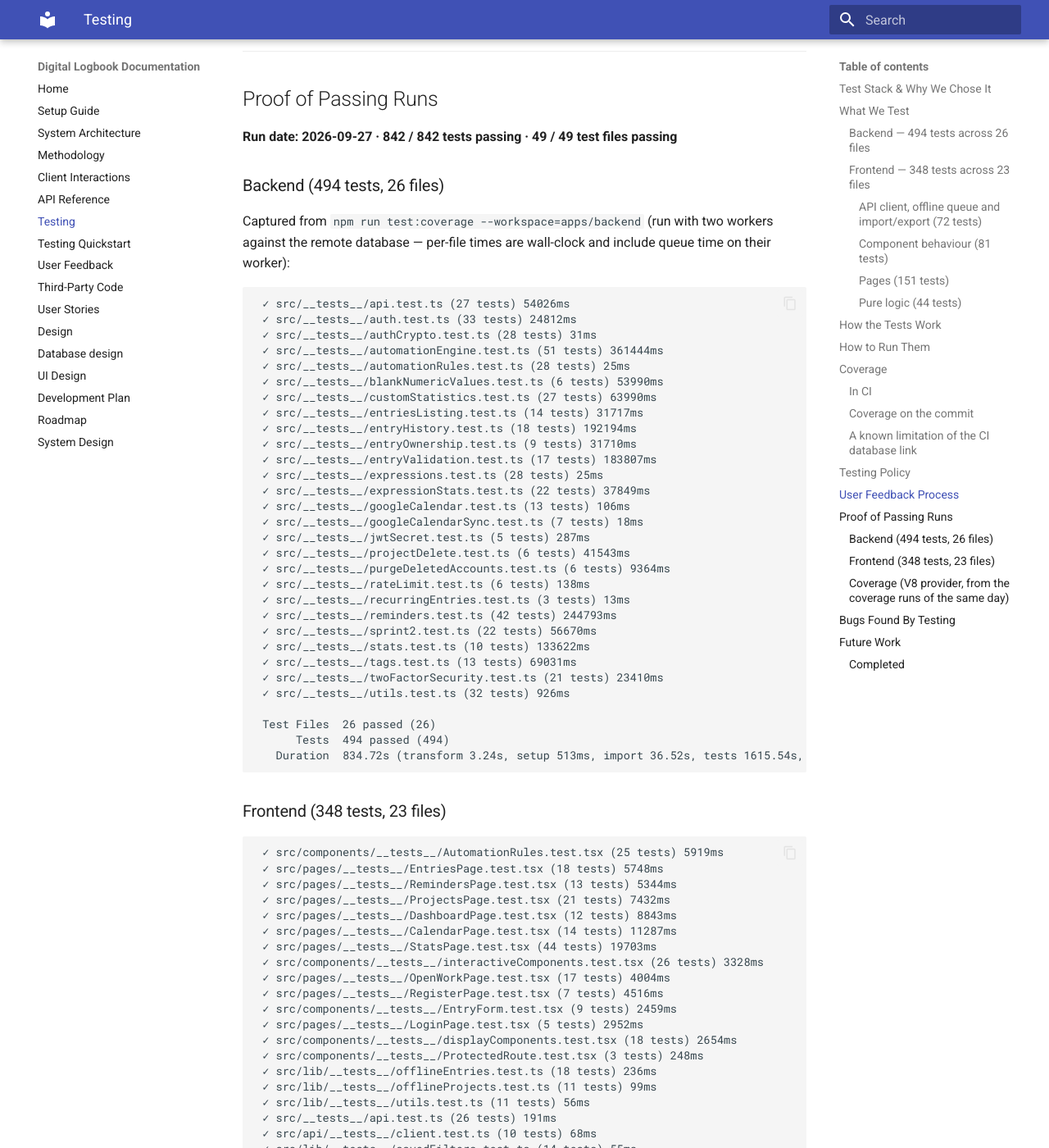
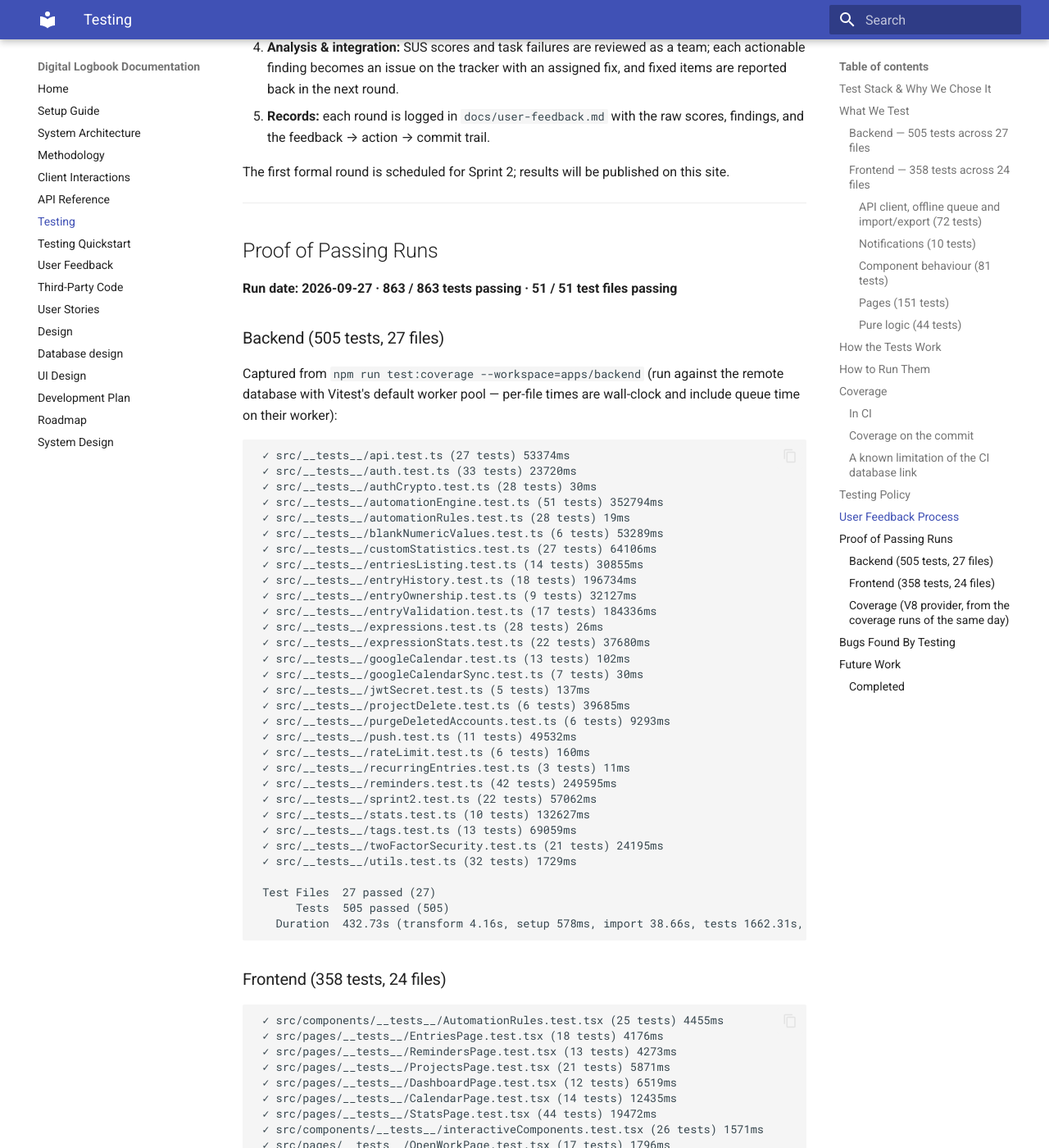
Before and after one commit to DiMpho-20/coms3011a-logbook-digital-logbook, an MkDocs documentation site: the page built from docs/testing.md, in a window 1280 px wide and 1400 px high, scrolled down 8164 px. Shown: the whole window at 82% size. Built offline with MkDocs 1.6.1 and Material for MkDocs 9.7.7, drawn with Linux system fonts in a browser that asks for light colours; some of the changed text lies outside the part shown.

Commit message:
docs: fold the push-notification tests into the testing docs

````diff
--- a/docs/testing.md
+++ b/docs/testing.md
@@ -27,12 +27,12 @@ logic like saved-filter persistence).
 
 ## What We Test
 
-842 tests in total: 494 backend across 26 files, 348 frontend across 23
+863 tests in total: 505 backend across 27 files, 358 frontend across 24
 files. Per-file detail for the backend lives in
 [`apps/backend/TESTING.md`](../apps/backend/TESTING.md); the summaries
 below cover the whole monorepo.
 
-### Backend — 494 tests across 26 files
+### Backend — 505 tests across 27 files
 
 - **Core API & infrastructure (50):** `api.test.ts` (27) — health, project
   CRUD, entry fields, entries, time summaries; plus `projectDelete` (6),
@@ -53,15 +53,17 @@ below cover the whole monorepo.
   group and timeline stats US11/US12), `stats` (10),
   `customStatistics` (27, US17), `expressions` (28),
   `expressionStats` (22)
-- **Automation, integrations and utilities (173):**
+- **Automation, integrations and utilities (184):**
   `automationEngine.test.ts` (51 — rule CRUD, triggers, conditions,
   actions, history, no-looping, ownership; US26),
   `automationRules.test.ts` (28 — the pure evaluator), `googleCalendar`
   (13) and `googleCalendarSync` (7) — the OAuth hand-off and the
   idempotent due-date mirror (FEAT-001), `reminders` (42, US28),
-  `utils` (32 — computed fields, formulas, auth utils, format versions)
+  `push` (11 — push subscriptions and the due-reminder delivery job,
+  US28), `utils` (32 — computed fields, formulas, auth utils, format
+  versions)
 
-### Frontend — 348 tests across 23 files
+### Frontend — 358 tests across 24 files
 
 #### API client, offline queue and import/export (72 tests)
 
@@ -75,6 +77,16 @@ below cover the whole monorepo.
 - **`offlineCache.test.ts` (7), `offlineEntries.test.ts` (18),
   `offlineProjects.test.ts` (11)** — the offline layer: cache reads and
   expiry, queueing entries and projects, and syncing them back
+
+#### Notifications (10 tests)
+
+- **`reminderNotifications.test.ts` (10)** — in-app reminder notifications
+  (off until turned on, reminders already due at switch-on are not
+  announced, each reminder announced once, a summary when many fall due,
+  permission refused stays off) and the push path (device subscribes when
+  the server has push set up, the server takes over announcing while
+  pushing, in-app fallback when the server has push off, unsubscribe when
+  turned off)
 
 #### Component behaviour (81 tests)
 
@@ -343,84 +355,87 @@ published on this site.
 
 ## Proof of Passing Runs
 
-**Run date: 2026-09-27 · 842 / 842 tests passing · 49 / 49 test files passing**
+**Run date: 2026-09-27 · 863 / 863 tests passing · 51 / 51 test files passing**
 
-### Backend (494 tests, 26 files)
+### Backend (505 tests, 27 files)
 
-Captured from `npm run test:coverage --workspace=apps/backend` (run with two
-workers against the remote database — per-file times are wall-clock and
-include queue time on their worker):
+Captured from `npm run test:coverage --workspace=apps/backend` (run against
+the remote database with Vitest's default worker pool — per-file times are
+wall-clock and include queue time on their worker):
 
 ```text
- ✓ src/__tests__/api.test.ts (27 tests) 54026ms
- ✓ src/__tests__/auth.test.ts (33 tests) 24812ms
- ✓ src/__tests__/authCrypto.test.ts (28 tests) 31ms
- ✓ src/__tests__/automationEngine.test.ts (51 tests) 361444ms
- ✓ src/__tests__/automationRules.test.ts (28 tests) 25ms
- ✓ src/__tests__/blankNumericValues.test.ts (6 tests) 53990ms
- ✓ src/__tests__/customStatistics.test.ts (27 tests) 63990ms
- ✓ src/__tests__/entriesListing.test.ts (14 tests) 31717ms
- ✓ src/__tests__/entryHistory.test.ts (18 tests) 192194ms
- ✓ src/__tests__/entryOwnership.test.ts (9 tests) 31710ms
- ✓ src/__tests__/entryValidation.test.ts (17 tests) 183807ms
- ✓ src/__tests__/expressions.test.ts (28 tests) 25ms
- ✓ src/__tests__/expressionStats.test.ts (22 tests) 37849ms
- ✓ src/__tests__/googleCalendar.test.ts (13 tests) 106ms
- ✓ src/__tests__/googleCalendarSync.test.ts (7 tests) 18ms
- ✓ src/__tests__/jwtSecret.test.ts (5 tests) 287ms
- ✓ src/__tests__/projectDelete.test.ts (6 tests) 41543ms
- ✓ src/__tests__/purgeDeletedAccounts.test.ts (6 tests) 9364ms
- ✓ src/__tests__/rateLimit.test.ts (6 tests) 138ms
- ✓ src/__tests__/recurringEntries.test.ts (3 tests) 13ms
- ✓ src/__tests__/reminders.test.ts (42 tests) 244793ms
- ✓ src/__tests__/sprint2.test.ts (22 tests) 56670ms
- ✓ src/__tests__/stats.test.ts (10 tests) 133622ms
- ✓ src/__tests__/tags.test.ts (13 tests) 69031ms
- ✓ src/__tests__/twoFactorSecurity.test.ts (21 tests) 23410ms
- ✓ src/__tests__/utils.test.ts (32 tests) 926ms
+ ✓ src/__tests__/api.test.ts (27 tests) 53374ms
+ ✓ src/__tests__/auth.test.ts (33 tests) 23720ms
+ ✓ src/__tests__/authCrypto.test.ts (28 tests) 30ms
+ ✓ src/__tests__/automationEngine.test.ts (51 tests) 352794ms
+ ✓ src/__tests__/automationRules.test.ts (28 tests) 19ms
+ ✓ src/__tests__/blankNumericValues.test.ts (6 tests) 53289ms
+ ✓ src/__tests__/customStatistics.test.ts (27 tests) 64106ms
+ ✓ src/__tests__/entriesListing.test.ts (14 tests) 30855ms
+ ✓ src/__tests__/entryHistory.test.ts (18 tests) 196734ms
+ ✓ src/__tests__/entryOwnership.test.ts (9 tests) 32127ms
+ ✓ src/__tests__/entryValidation.test.ts (17 tests) 184336ms
+ ✓ src/__tests__/expressions.test.ts (28 tests) 26ms
+ ✓ src/__tests__/expressionStats.test.ts (22 tests) 37680ms
+ ✓ src/__tests__/googleCalendar.test.ts (13 tests) 102ms
+ ✓ src/__tests__/googleCalendarSync.test.ts (7 tests) 30ms
+ ✓ src/__tests__/jwtSecret.test.ts (5 tests) 137ms
+ ✓ src/__tests__/projectDelete.test.ts (6 tests) 39685ms
+ ✓ src/__tests__/purgeDeletedAccounts.test.ts (6 tests) 9293ms
+ ✓ src/__tests__/push.test.ts (11 tests) 49532ms
+ ✓ src/__tests__/rateLimit.test.ts (6 tests) 160ms
+ ✓ src/__tests__/recurringEntries.test.ts (3 tests) 11ms
+ ✓ src/__tests__/reminders.test.ts (42 tests) 249595ms
+ ✓ src/__tests__/sprint2.test.ts (22 tests) 57062ms
+ ✓ src/__tests__/stats.test.ts (10 tests) 132627ms
+ ✓ src/__tests__/tags.test.ts (13 tests) 69059ms
+ ✓ src/__tests__/twoFactorSecurity.test.ts (21 tests) 24195ms
+ ✓ src/__tests__/utils.test.ts (32 tests) 1729ms
 
- Test Files  26 passed (26)
-      Tests  494 passed (494)
-   Duration  834.72s (transform 3.24s, setup 513ms, import 36.52s, tests 1615.54s, environment 4ms)
+ Test Files  27 passed (27)
+      Tests  505 passed (505)
+   Duration  432.73s (transform 4.16s, setup 578ms, import 38.66s, tests 1662.31s, environment 6ms)
 ```
 
-### Frontend (348 tests, 23 files)
+### Frontend (358 tests, 24 files)
 
 ```text
- ✓ src/components/__tests__/AutomationRules.test.tsx (25 tests) 5919ms
- ✓ src/pages/__tests__/EntriesPage.test.tsx (18 tests) 5748ms
- ✓ src/pages/__tests__/RemindersPage.test.tsx (13 tests) 5344ms
- ✓ src/pages/__tests__/ProjectsPage.test.tsx (21 tests) 7432ms
- ✓ src/pages/__tests__/DashboardPage.test.tsx (12 tests) 8843ms
- ✓ src/pages/__tests__/CalendarPage.test.tsx (14 tests) 11287ms
- ✓ src/pages/__tests__/StatsPage.test.tsx (44 tests) 19703ms
- ✓ src/components/__tests__/interactiveComponents.test.tsx (26 tests) 3328ms
- ✓ src/pages/__tests__/OpenWorkPage.test.tsx (17 tests) 4004ms
- ✓ src/pages/__tests__/RegisterPage.test.tsx (7 tests) 4516ms
- ✓ src/components/__tests__/EntryForm.test.tsx (9 tests) 2459ms
- ✓ src/pages/__tests__/LoginPage.test.tsx (5 tests) 2952ms
- ✓ src/components/__tests__/displayComponents.test.tsx (18 tests) 2654ms
- ✓ src/components/__tests__/ProtectedRoute.test.tsx (3 tests) 248ms
- ✓ src/lib/__tests__/offlineEntries.test.ts (18 tests) 236ms
- ✓ src/lib/__tests__/offlineProjects.test.ts (11 tests) 99ms
- ✓ src/lib/__tests__/utils.test.ts (11 tests) 56ms
- ✓ src/__tests__/api.test.ts (26 tests) 191ms
- ✓ src/api/__tests__/client.test.ts (10 tests) 68ms
- ✓ src/lib/__tests__/savedFilters.test.ts (14 tests) 55ms
- ✓ src/lib/__tests__/formulas.test.ts (16 tests) 51ms
- ✓ src/lib/__tests__/offlineCache.test.ts (7 tests) 51ms
- ✓ src/lib/__tests__/dashboardPreferences.test.ts (3 tests) 43ms
+ ✓ src/components/__tests__/AutomationRules.test.tsx (25 tests) 4455ms
+ ✓ src/pages/__tests__/EntriesPage.test.tsx (18 tests) 4176ms
+ ✓ src/pages/__tests__/RemindersPage.test.tsx (13 tests) 4273ms
+ ✓ src/pages/__tests__/ProjectsPage.test.tsx (21 tests) 5871ms
+ ✓ src/pages/__tests__/DashboardPage.test.tsx (12 tests) 6519ms
+ ✓ src/pages/__tests__/CalendarPage.test.tsx (14 tests) 12435ms
+ ✓ src/pages/__tests__/StatsPage.test.tsx (44 tests) 19472ms
+ ✓ src/components/__tests__/interactiveComponents.test.tsx (26 tests) 1571ms
+ ✓ src/pages/__tests__/OpenWorkPage.test.tsx (17 tests) 1796ms
+ ✓ src/pages/__tests__/RegisterPage.test.tsx (7 tests) 2141ms
+ ✓ src/components/__tests__/EntryForm.test.tsx (9 tests) 1317ms
+ ✓ src/pages/__tests__/LoginPage.test.tsx (5 tests) 1719ms
+ ✓ src/components/__tests__/displayComponents.test.tsx (18 tests) 1140ms
+ ✓ src/components/__tests__/ProtectedRoute.test.tsx (3 tests) 192ms
+ ✓ src/lib/__tests__/offlineEntries.test.ts (18 tests) 142ms
+ ✓ src/lib/__tests__/offlineProjects.test.ts (11 tests) 117ms
+ ✓ src/lib/__tests__/utils.test.ts (11 tests) 81ms
+ ✓ src/__tests__/api.test.ts (26 tests) 190ms
+ ✓ src/api/__tests__/client.test.ts (10 tests) 101ms
+ ✓ src/lib/__tests__/savedFilters.test.ts (14 tests) 88ms
+ ✓ src/lib/__tests__/formulas.test.ts (16 tests) 72ms
+ ✓ src/lib/__tests__/offlineCache.test.ts (7 tests) 80ms
+ ✓ src/lib/__tests__/dashboardPreferences.test.ts (3 tests) 74ms
+ ✓ src/lib/__tests__/reminderNotifications.test.ts (10 tests) 86ms
 
- Test Files  23 passed (23)
-      Tests  348 passed (348)
+ Test Files  24 passed (24)
+      Tests  358 passed (358)
+   Duration  98.65s (transform 3.12s, setup 22.95s, import 11.66s, tests 68.11s, environment 69.66s)
 ```
 
 ### Coverage (V8 provider, from the coverage runs of the same day)
 
 | Suite | Statements | Branches | Functions | Lines |
 |---|---|---|---|---|
-| Backend | 85.32% | 80.04% | 92.98% | 85.95% |
-| Frontend | 52.56% | 47.04% | 52.5% | 53.38% |
+| Backend | 84.78% | 79.68% | 92.12% | 85.43% |
+| Frontend | 52.89% | 47.36% | 52.82% | 53.64% |
 
 ---
 
````
Also changed, not shown: apps/backend/TESTING.md (+40 -36 lines), docs/testing-quickstart.md (+4 -4 lines).
